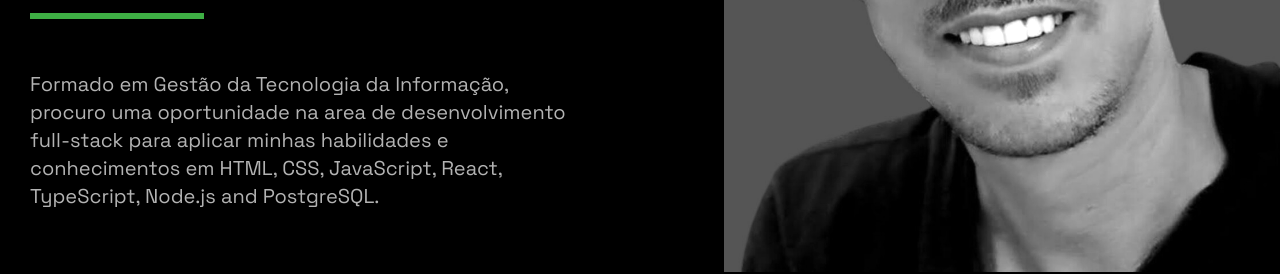
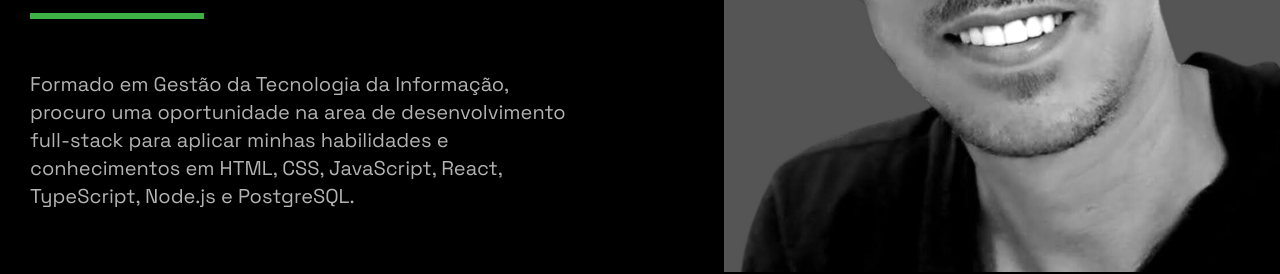
Before and after one commit to steffano-da-cruz/my-portfolio, a React (Vite) app: page / in a window 1280 px wide. Shown: the part 529-803 px from the top of the page. Built offline with nearby package versions, Linux system fonts and the light colour scheme.

Commit message:
Update Main.jsx

```diff
--- a/src/components/Main.jsx
+++ b/src/components/Main.jsx
@@ -18,7 +18,7 @@ function Main() {
               Formado em Gestão da Tecnologia da Informação, procuro uma
               oportunidade na area de desenvolvimento full-stack para aplicar
               minhas habilidades e conhecimentos em HTML, CSS, JavaScript,
-              React, TypeScript, Node.js and PostgreSQL.
+              React, TypeScript, Node.js e PostgreSQL.
             </p>
             <a className="contact-button" href="#contact-section">
               Contact me
```
